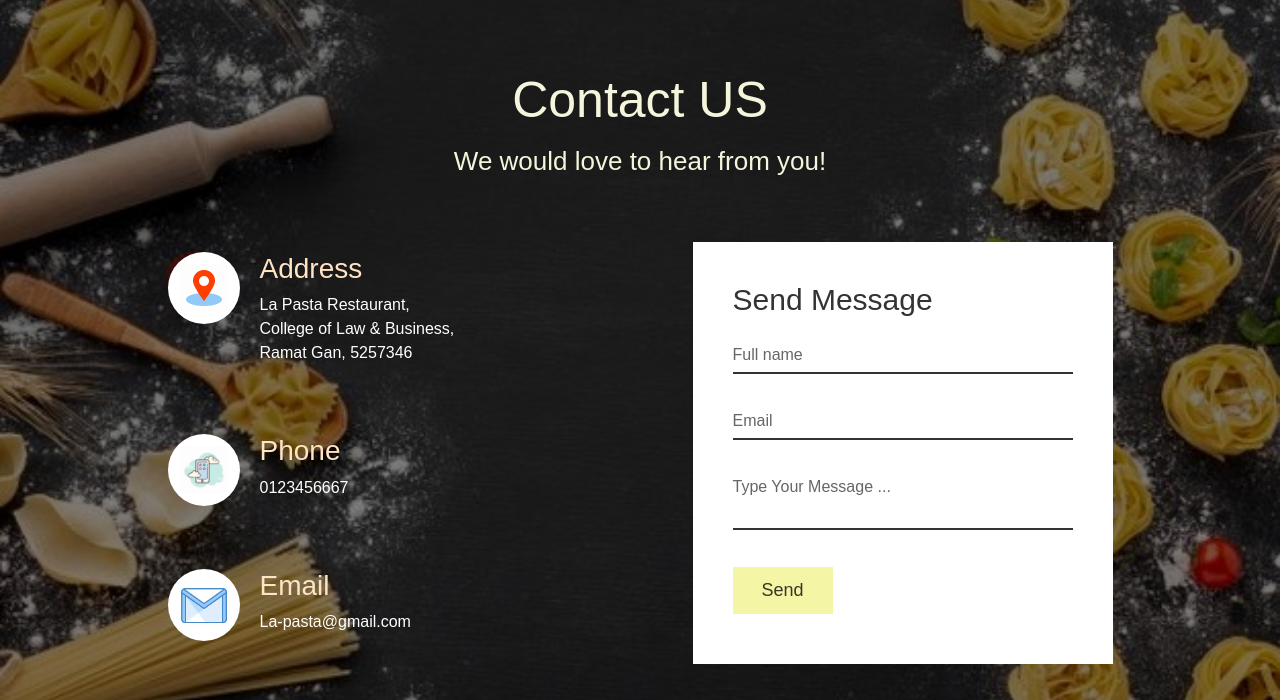
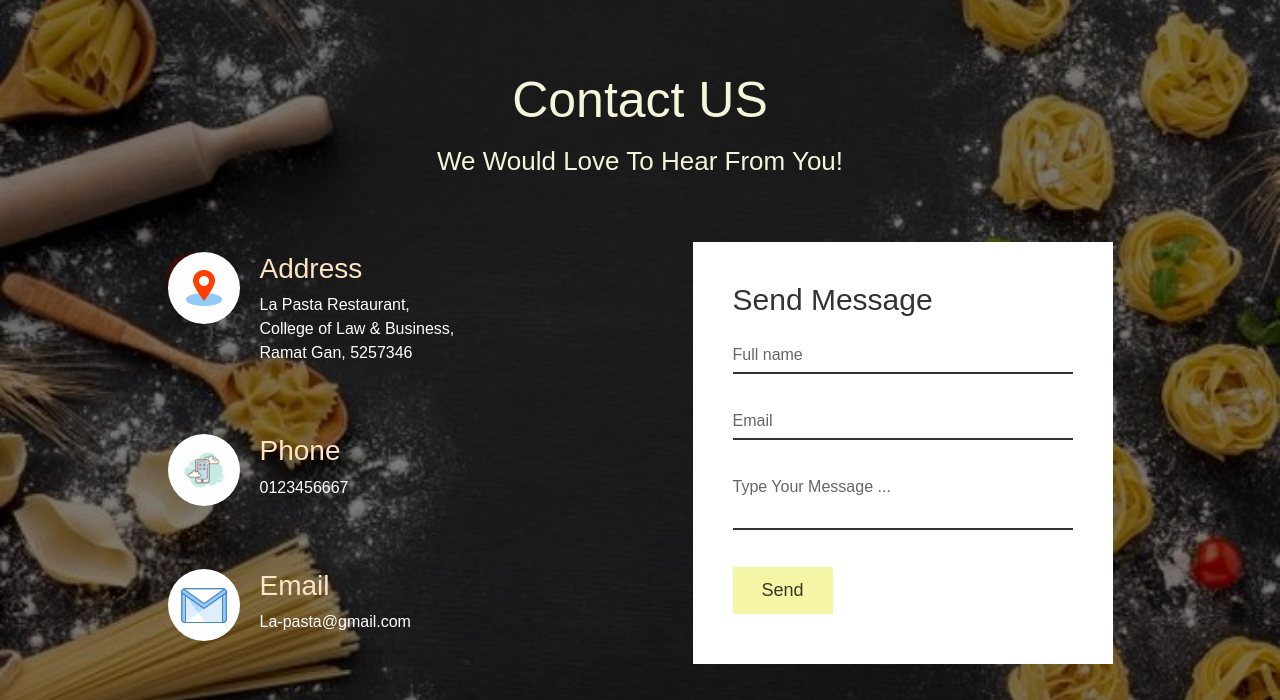
Before and after one commit to OmerBentzi/La-Pasta-Website.github.io, a plain HTML site: page contactus.html in a window 1280 px wide. Shown: the part 100-800 px from the top of the page. Drawn offline with nearby package versions, Linux system fonts and the light colour scheme; a web font is replaced by a local one.

Commit message:
We Would Love To Hear From You!

```diff
--- a/contactus.html
+++ b/contactus.html
@@ -111,7 +111,7 @@
     <section class="contact">
       <div class="content">
         <h2>Contact US</h2>
-        <p>We would love to hear from you!</p>
+        <p>We Would Love To Hear From You!</p>
       </div>
       <div id="contactus-container" class="container">
         <div class="contactInfo">
```
